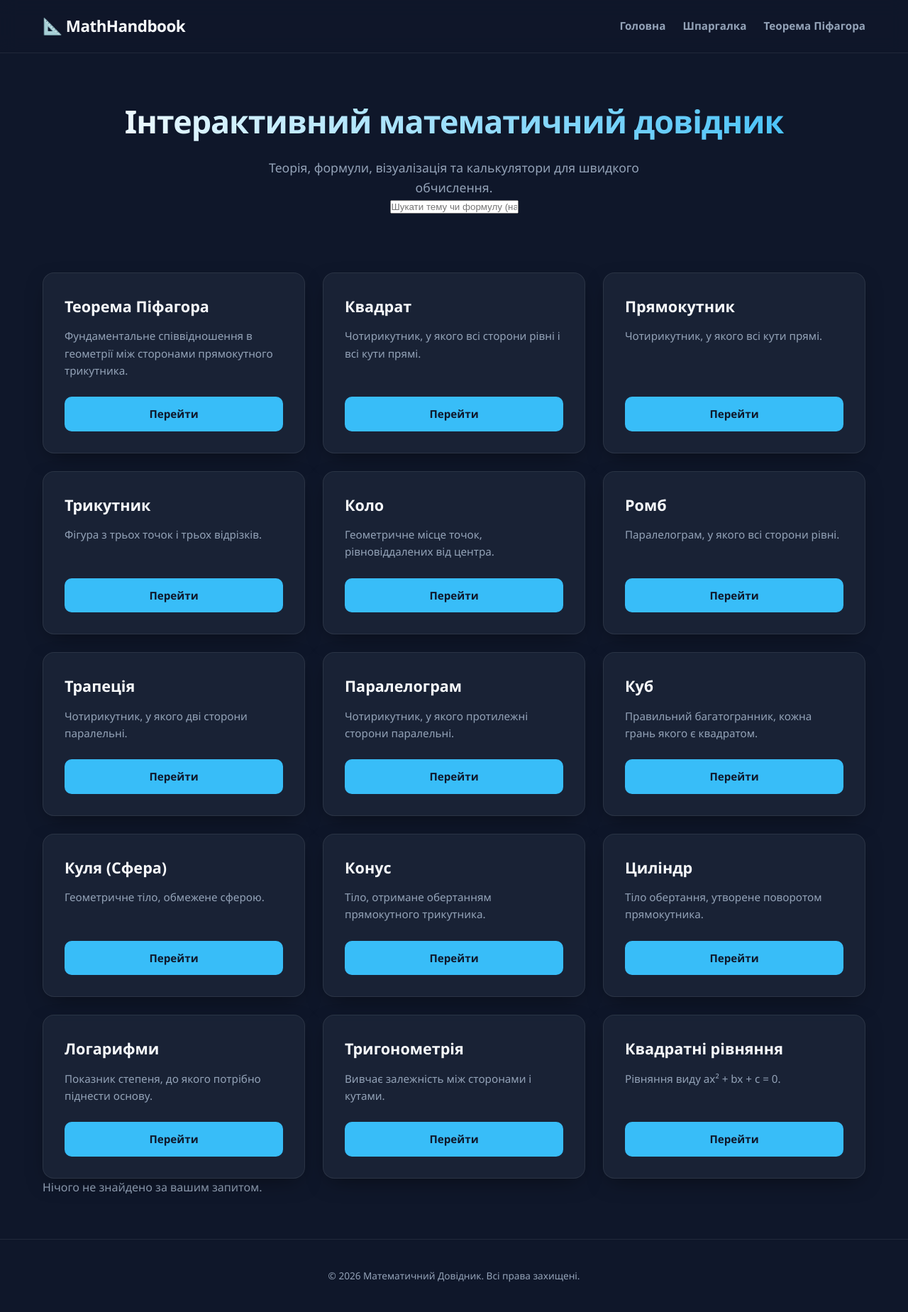
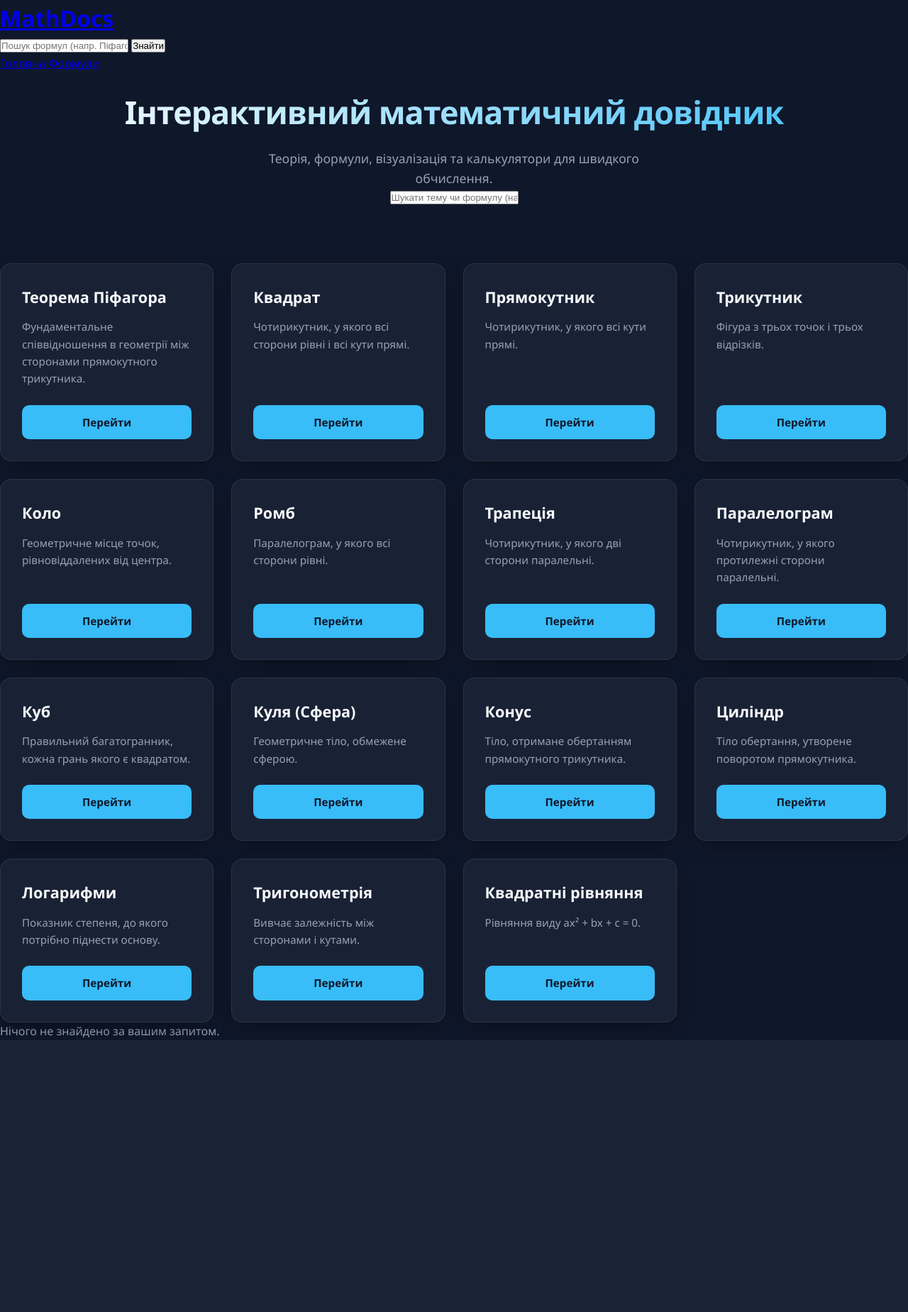
Before and after one commit to adsqwe139kg/math, a Flask app: page / in a window 1280 px wide. Shown: the whole page at 71% size. After the commit the page ends 1466 px from the top, so only its background shows below. Run offline with Flask 3, Linux system fonts and the light colour scheme.

Commit message:
Update base.html

```diff
--- a/templates/base.html
+++ b/templates/base.html
@@ -7,22 +7,27 @@
     <link rel="stylesheet" href="{{ url_for('static', filename='css/style.css') }}">
 </head>
 <body>
-    <nav class="navbar">
-        <div class="nav-container">
-            <a href="/" class="logo">📐 MathHandbook</a>
-            <div class="nav-links">
+
+    <header>
+        <div class="container header-content">
+            <h1><a href="/">Math<span>Docs</span></a></h1>
+
+            <form action="/search" method="GET" class="search-form">
+                <input type="text" name="query" placeholder="Пошук формул (напр. Піфагор)..." required>
+                <button type="submit">Знайти</button>
+            </form>
+
+            <nav>
                 <a href="/">Головна</a>
-                <a href="/formulas">Шпаргалка</a>
-                <a href="/topic/pifagor">Теорема Піфагора</a>
-            </div>
+                <a href="/formulas">Формули</a>
+            </nav>
         </div>
-    </nav>
-    <main class="main-content">
-        {% block content %}{% endblock %}
+    </header>
+
+    <main>
+        {% block content %}
+        {% endblock %}
     </main>
-    <footer class="footer">
-        <p>© 2026 Математичний Довідник. Всі права захищені.</p>
-    </footer>
-    <script src="{{ url_for('static', filename='js/main.js') }}"></script>
+
 </body>
 </html>
```
